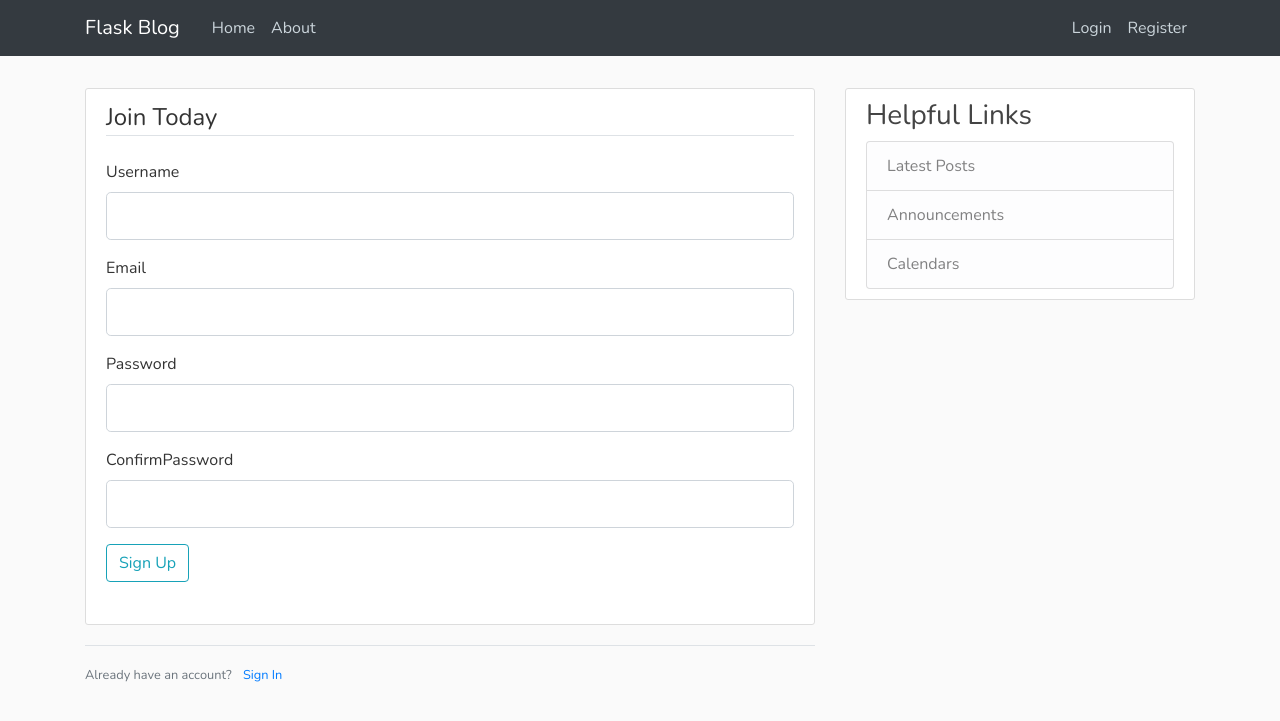
After one commit to Benneee/flask_play, a Flask app: page /register in a window 1280 px wide. The commit adds this page. Shown: the top 721 px of the page. Run offline with Flask 2, Linux system fonts and the light colour scheme; some libraries are stand-ins or nearby versions.

Commit message:
Feat: created forms using wtforms

```diff
--- a/app.py
+++ b/app.py
@@ -1,8 +1,11 @@
 from flask import Flask, render_template, url_for
+from forms import RegistrationForm, LoginForm
 
 app = Flask(__name__)
 
 app.config['DEBUG'] = True
+
+app.config['SECRET_KEY'] = '2cbaca196d94f099372f70ede31a6351'
 
 title = 'About'
 
@@ -38,3 +41,13 @@ def home():
 @app.route('/about')
 def about():
     return render_template('about.html', title=title)
+
+@app.route('/register')
+def register():
+    form = RegistrationForm()
+    return render_template('register.html', title='Register', form=form)
+
+@app.route('/login')
+def login():
+    form = LoginForm()
+    return render_template('login.html', title='Login', form=form)
--- /dev/null
+++ b/forms.py
@@ -0,0 +1,17 @@
+from flask_wtf import FlaskForm
+from wtforms import StringField, PasswordField, SubmitField, BooleanField
+from wtforms.validators import DataRequired, Length, Email, EqualTo
+
+class RegistrationForm(FlaskForm):
+    username = StringField('Username', validators=[DataRequired(), Length(min=2, max=20)])
+    email = StringField('Email', validators=[DataRequired(), Email()])
+    password = PasswordField('Password', validators=[DataRequired()])
+    confirm_password = PasswordField('ConfirmPassword', validators=[DataRequired(), EqualTo('password')])
+    submit = SubmitField('Sign Up')
+
+
+class LoginForm(FlaskForm):
+    email = StringField('Email', validators=[DataRequired(), Email()])
+    password = PasswordField('Password', validators=[DataRequired()])
+    remember = BooleanField('Remember Me')
+    submit = SubmitField('Login')
--- a/requirements.txt
+++ b/requirements.txt
@@ -1,14 +1,17 @@
 certifi==2021.10.8
 charset-normalizer==2.0.10
 click==8.0.3
+dnspython==2.1.0
 docopt==0.6.2
+email-validator==1.1.3
 Flask==2.0.2
+Flask-WTF==1.0.0
 idna==3.3
 itsdangerous==2.0.1
 Jinja2==3.0.3
 MarkupSafe==2.0.1
-pipreqs==0.4.11
 requests==2.27.1
 urllib3==1.26.8
 Werkzeug==2.0.2
+WTForms==3.0.1
 yarg==0.1.9
--- a/static/main.css
+++ b/static/main.css
@@ -1,7 +1,7 @@
 body {
   background: #fafafa;
   color: #333333;
-  margin-top: 5rem;
+  padding-top: 5.5rem;
 }
 
 h1,
--- a/templates/layout.html
+++ b/templates/layout.html
@@ -87,7 +87,6 @@
                   Announcements
                 </li>
                 <li class="list-group-item list-group-item-light">Calendars</li>
-                <li class="list-group-item list-group-item-light">etc</li>
               </ul>
             </div>
           </div>
--- /dev/null
+++ b/templates/register.html
@@ -0,0 +1,42 @@
+{% extends "layout.html" %} {% block content %}
+<div class="content-section">
+  <form method="POST" action="">
+    <!-- To add a CSRF: Cross-Site-Request-Forgery token -->
+    {{ form.hidden_tag() }}
+    <fieldset class="form-group">
+      <legend class="border-bottom mb-4">Join Today</legend>
+
+      <div class="form-group">
+        {{ form.username.label(class="form-control-label") }} {{
+        form.username(class="form-control form-control-lg") }}
+      </div>
+
+      <div class="form-group">
+        {{ form.email.label(class="form-control-label") }} {{
+        form.email(class="form-control form-control-lg") }}
+      </div>
+
+      <div class="form-group">
+        {{ form.password.label(class="form-control-label") }} {{
+        form.password(class="form-control form-control-lg") }}
+      </div>
+
+      <div class="form-group">
+        {{ form.confirm_password.label(class="form-control-label") }} {{
+        form.confirm_password(class="form-control form-control-lg") }}
+      </div>
+
+      <div class="form-group">
+        {{ form.submit(class="btn btn-outline-info") }}
+      </div>
+    </fieldset>
+  </form>
+</div>
+
+<div class="border-top pt-3">
+  <small class="text-muted">
+    Already have an account?
+    <a href="{{ url_for('login') }}" class="ml-2">Sign In</a>
+  </small>
+</div>
+{% endblock content %}
```
Also changed, not shown: templates/login.html (added, +32 -0 lines).
